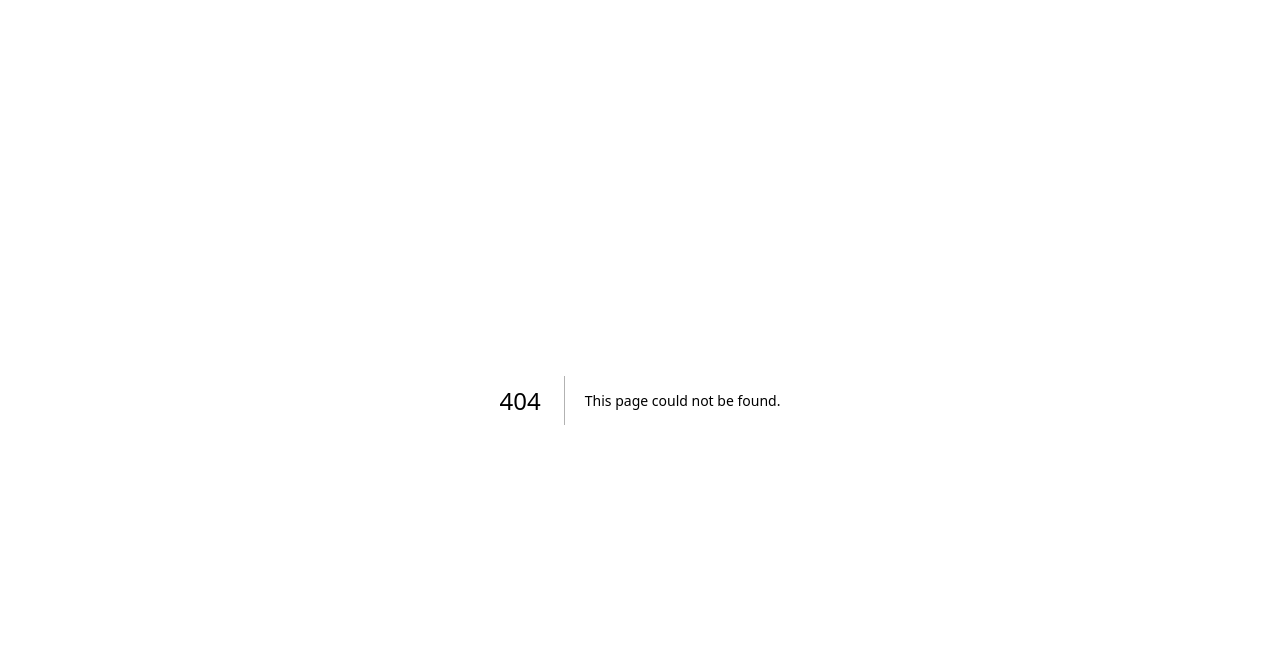
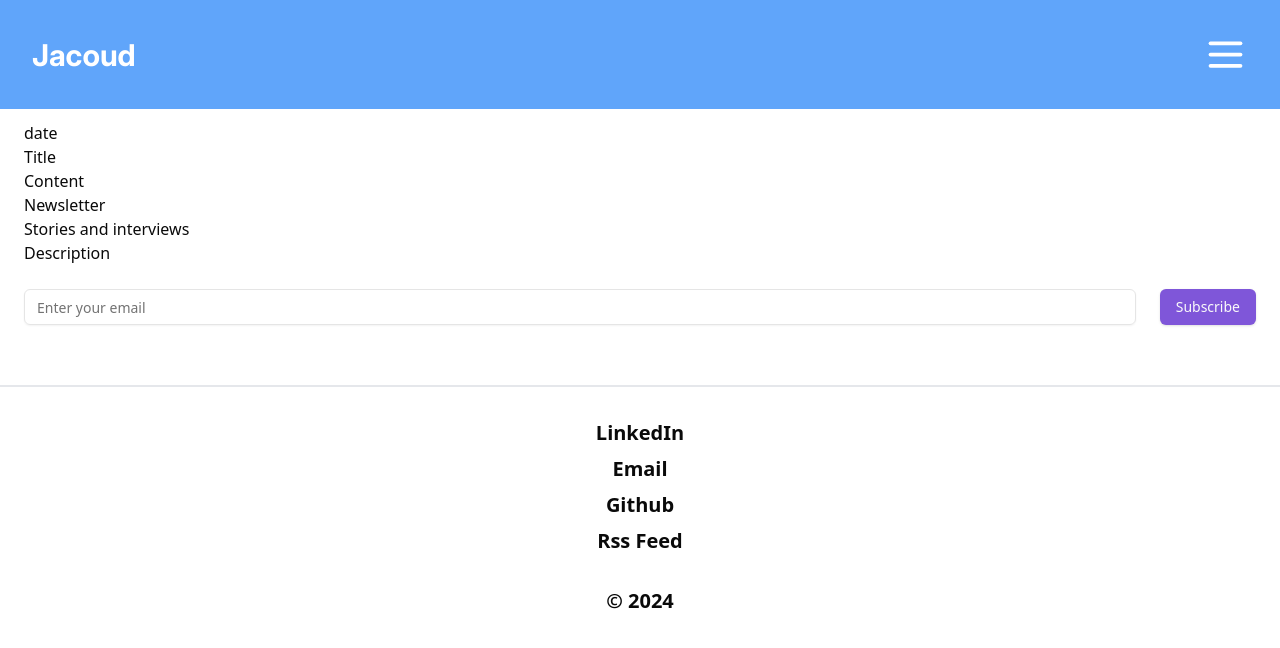
Before and after one commit to mjacoud/jacoud-blog, a Next.js app: page /1 in a window 1280 px wide. Before the commit this address had no page. Shown: the top 648 px of the page. Built offline with nearby package versions, Linux system fonts and the light colour scheme.

Commit message:
feat([title]/page.tsx):Add page for blogpost

```diff
--- /dev/null
+++ b/src/app/[title]/page.tsx
@@ -0,0 +1,30 @@
+
+import React from 'react'
+import { Container } from '../Components/Container'
+import { Navbar } from '../Components/Navbar'
+import { SubscribeForm } from '../Components/SubscribeForm'
+import { Footer } from '../Components/Footer'
+
+export default async function Page ({params}: {params: Promise<{ title: string }>}){
+
+
+  return (
+    <>
+    <Navbar/>
+    <Container>
+      <div>
+        <h4>date</h4>
+        <h2>Title</h2>
+        <div> Content</div>
+        <div>
+          <span>Newsletter</span>
+          <h3>Stories and interviews</h3>
+          <p>Description</p>
+        </div>
+        <SubscribeForm/>
+      </div>
+    </Container>
+    <Footer/>
+    </>
+  )
+}
```
